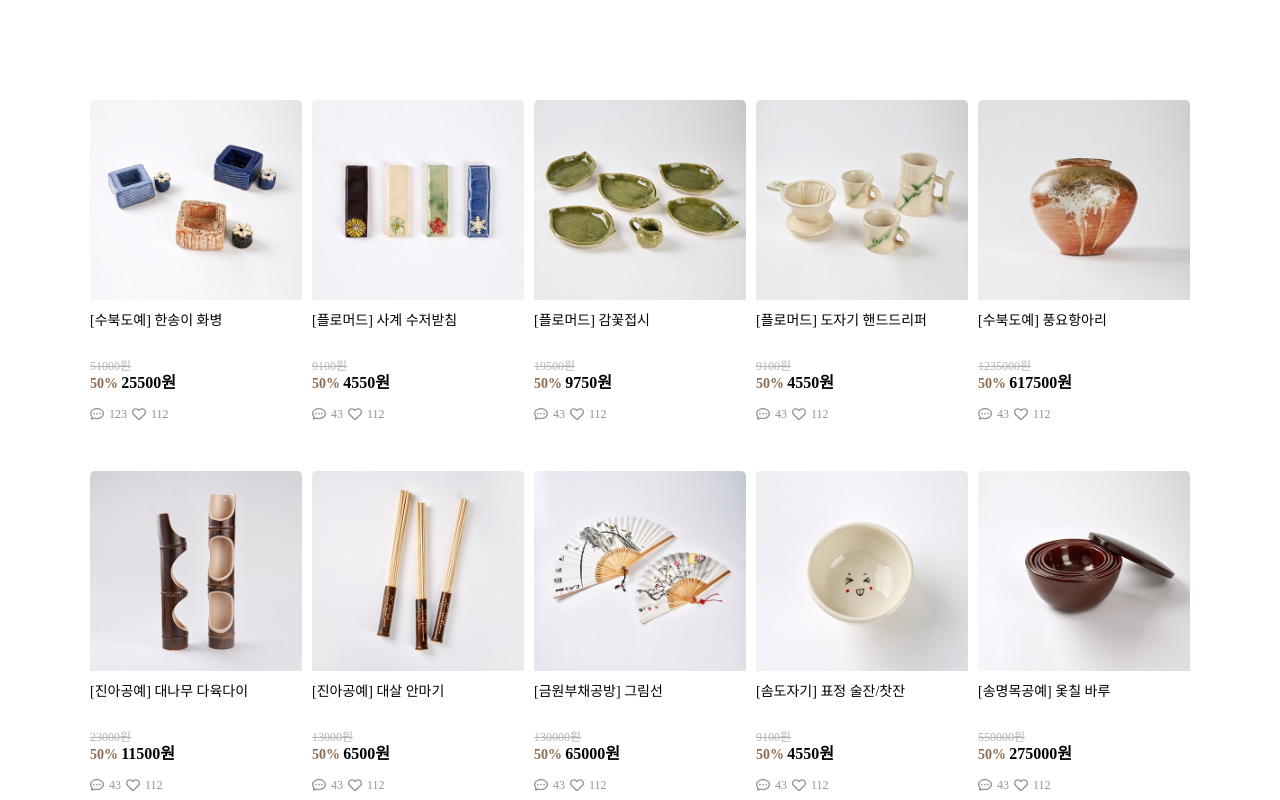
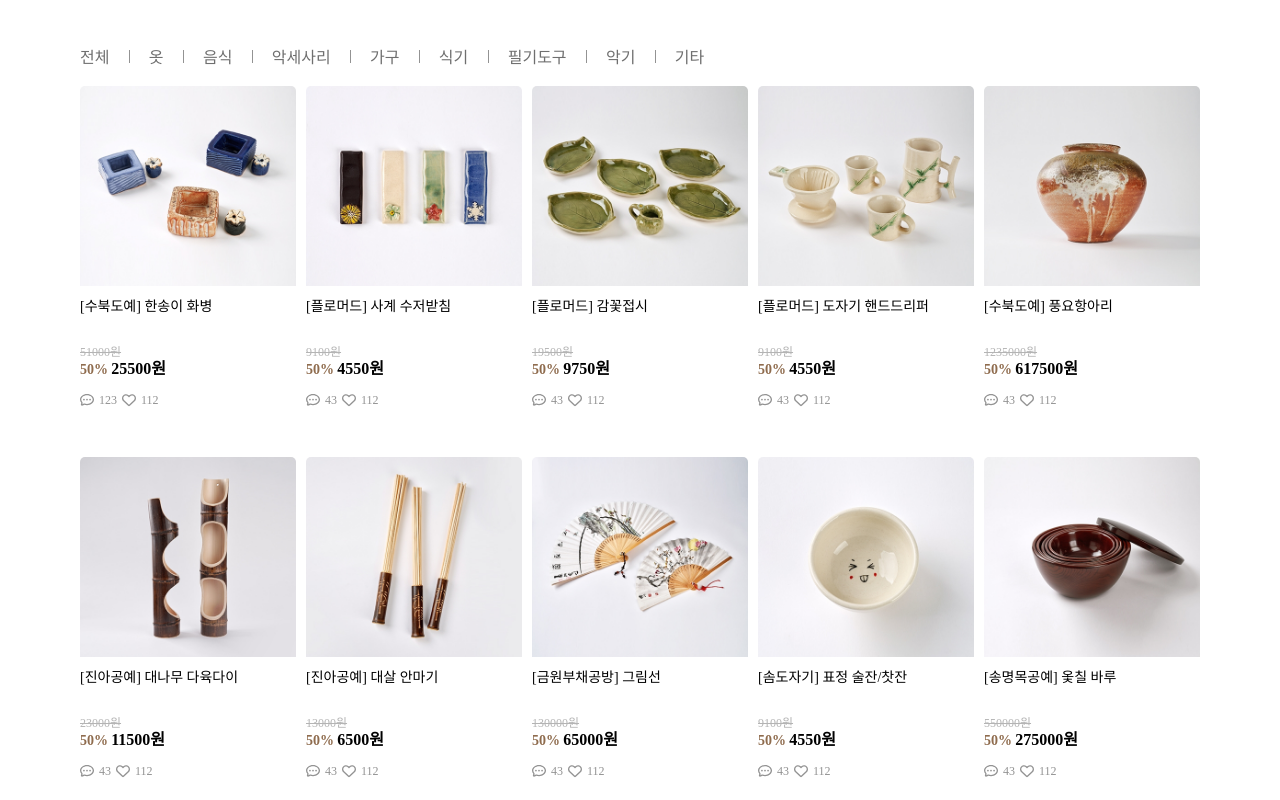
Before and after one commit to yangux/sumgyeol, a React (Create React App) app: page /work in a window 1280 px wide. Shown: the top 800 px of the page. Built offline with nearby package versions, Linux system fonts and the light colour scheme; a web font is replaced by a local one.

Commit message:
design(SuYeon): 작품 페이지 카테고리 메뉴 추가

```diff
--- a/src/components/work/WorkItemGrid.tsx
+++ b/src/components/work/WorkItemGrid.tsx
@@ -2,17 +2,54 @@ import styled from "styled-components";
 import { itemArr } from "../../utils/workItemsdata";
 import WorkItem from "./WorkItem";
 
+const Section = styled.div`
+  max-width: 1120px;
+  margin: 50px auto;
+`;
 const GridContainer = styled.div`
-  max-width: 1200px;
-  margin: 50px auto;
   display: grid;
   grid-template-columns: repeat(5, 1fr);
   gap: 10px;
-  padding: 50px;
 `;
+const CategoryMenu = styled.ul`
+  display: flex;
+  margin-bottom: 20px;
+
+  li {
+    margin-right: 1.2rem;
+    color: var(--text-gray-50);
+    cursor: pointer;
+    &:not(li:last-child)::after {
+      content: "";
+      display: inline-block;
+      width: 1px;
+      height: 80%;
+      background-color: var(--text-gray-40);
+      margin-left: 1.2rem;
+    }
+  }
+`;
+
+const categories: string[] = [
+  "전체",
+  "옷",
+  "음식",
+  "악세사리",
+  "가구",
+  "식기",
+  "필기도구",
+  "악기",
+  "기타",
+];
 
 export default function WorkItemGrid() {
   return (
+    <Section>
+      <CategoryMenu>
+        {categories.map((category, i) => (
+          <li>{category}</li>
+        ))}
+      </CategoryMenu>
       <GridContainer>
         {itemArr.map((data, i) => (
           <WorkItem
@@ -28,5 +65,6 @@ export default function WorkItemGrid() {
           />
         ))}
       </GridContainer>
+    </Section>
   );
 }
```
Lines whose indentation alone changed are shown as unchanged.
